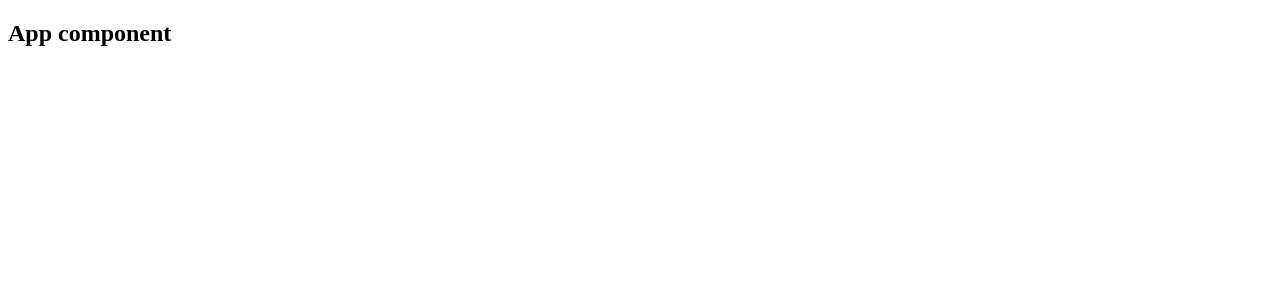
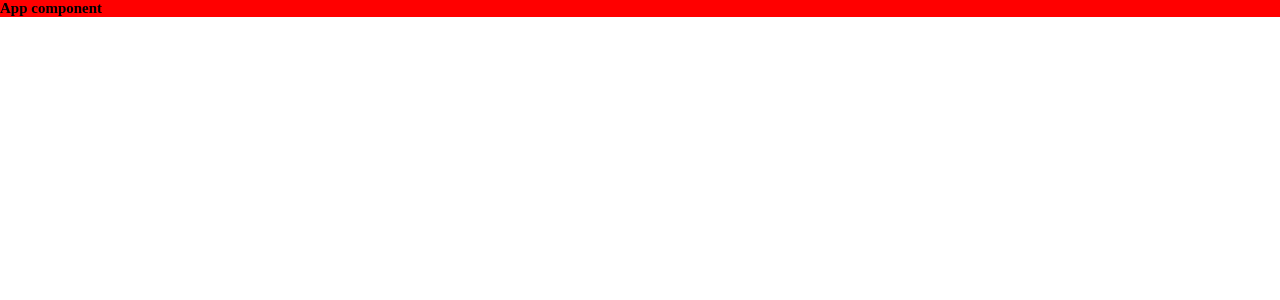
Before and after one commit to IrvingJuarez/equation-solver, a React app: page / in a window 1280 px wide. Shown: the top 300 px of the page. Built offline with nearby package versions, Linux system fonts and the light colour scheme.

Commit message:
The projects works with Sass right now. So, I can start working right now

```diff
--- a/package.json
+++ b/package.json
@@ -33,6 +33,7 @@
     "copy-webpack-plugin": "^9.0.1",
     "css-loader": "^6.2.0",
     "html-webpack-plugin": "^5.3.2",
+    "mini-css-extract-plugin": "^2.2.0",
     "node-sass": "^6.0.1",
     "sass-loader": "^12.1.0",
     "style-loader": "^3.2.1",
--- a/src/components/App.jsx
+++ b/src/components/App.jsx
@@ -1,4 +1,5 @@
 import React from "react"
+import "../styles/components/App.scss"
 
 const App = () => (
     <section>
--- /dev/null
+++ b/src/styles/components/App.scss
@@ -0,0 +1,11 @@
+*{
+    margin: 0;
+    padding: 0;
+    box-sizing: border-box;
+}
+html{
+    font-size: 62.5%;
+}
+#root{
+    background-color: red;
+}
--- a/webpack.config.js
+++ b/webpack.config.js
@@ -1,6 +1,7 @@
 const path = require("path")
 const HtmlWebpackPlugin = require("html-webpack-plugin")
 const CopyPlugin = require("copy-webpack-plugin")
+const MiniCssExtractPlugin = require("mini-css-extract-plugin")
 
 module.exports = {
     entry: "./src/index.js",
@@ -21,6 +22,9 @@ module.exports = {
             patterns: [
                 {from: "./src/assets", to: "./assets"}
             ]
+        }),
+        new MiniCssExtractPlugin({
+            filename: "[name].css"
         })
     ],
     module: {
@@ -31,8 +35,8 @@ module.exports = {
                 use: "babel-loader"
             },
             {
-                test: /\.(s*)css$/i,
-                use: ["style-loader", "css-loader", "sass-loader"]
+                test: /\.(s(a|c)ss)$/,
+                use: ['style-loader','css-loader', 'sass-loader']
             },
             {
                 test: /\.(svg|jpg)$/,
```
Also changed, not shown: 1 other file (tests, documents, lock files or other folders).
